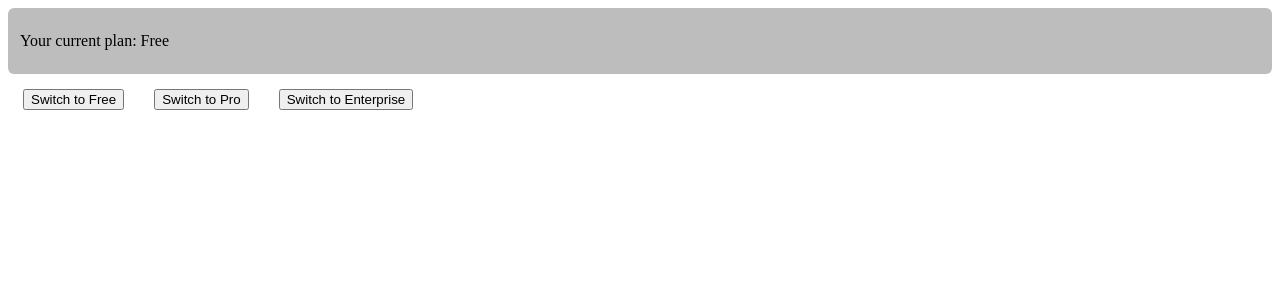
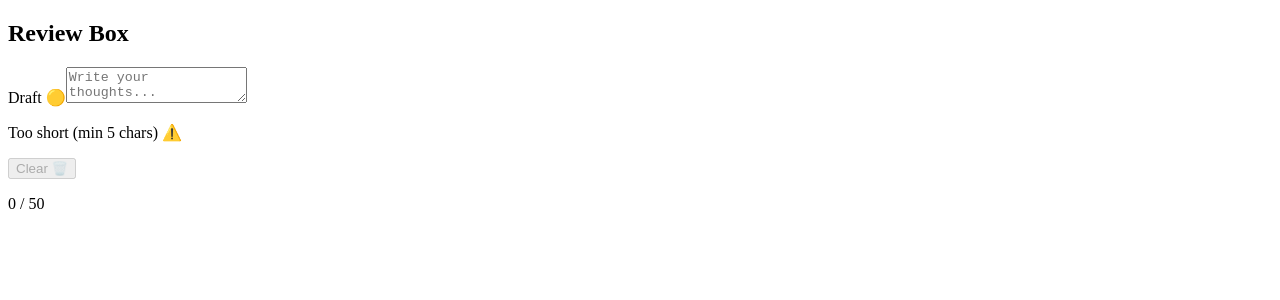
Before and after one commit to iveryasov/react-learning, a React (Vite) app: page / in a window 1280 px wide. Shown: the top 300 px of the page. Built offline with nearby package versions, Linux system fonts and the light colour scheme.

Commit message:
Day 118: Controlled textarea with live validation and submission state

```diff
--- a/src/App.tsx
+++ b/src/App.tsx
@@ -1,9 +1,9 @@
-import Day117 from './components/Day117';
+import Day118 from './components/Day118';
 
 function App() {
   return (
     <div>
-      <Day117 />
+      <Day118 />
     </div>
   );
 }
--- /dev/null
+++ b/src/components/Day118.tsx
@@ -0,0 +1,36 @@
+import { useState } from 'react';
+
+// Live Comment / Review Box
+
+function Day118() {
+  const [text, setText] = useState<string>('');
+  const [isSubmitted, setIsSubmitted] = useState<boolean>(false);
+
+  if (isSubmitted === true) {
+    return <h3>🎉 Review Published!</h3>
+  }
+
+  return (
+    <div>
+        <h2>Review Box</h2>
+        <span>{text.length >= 5 ? 'Ready to send 🟢' : 'Draft 🟡'}</span>
+
+        <textarea
+          value={text}
+          placeholder="Write your thoughts..."
+          onChange={(e) => setText(e.target.value)}
+          maxLength={50}
+        ></textarea>
+
+        {text.length < 5 ? <p>Too short (min 5 chars) ⚠️</p> : (
+            <button onClick={() => setIsSubmitted(true)}>Publish Review 🚀</button>
+        )}
+
+        <button onClick={() => setText('')} disabled={text.length === 0}>Clear 🗑️</button>
+
+        <p>{text.length} / 50</p>
+    </div>
+  );
+}
+
+export default Day118;
```
